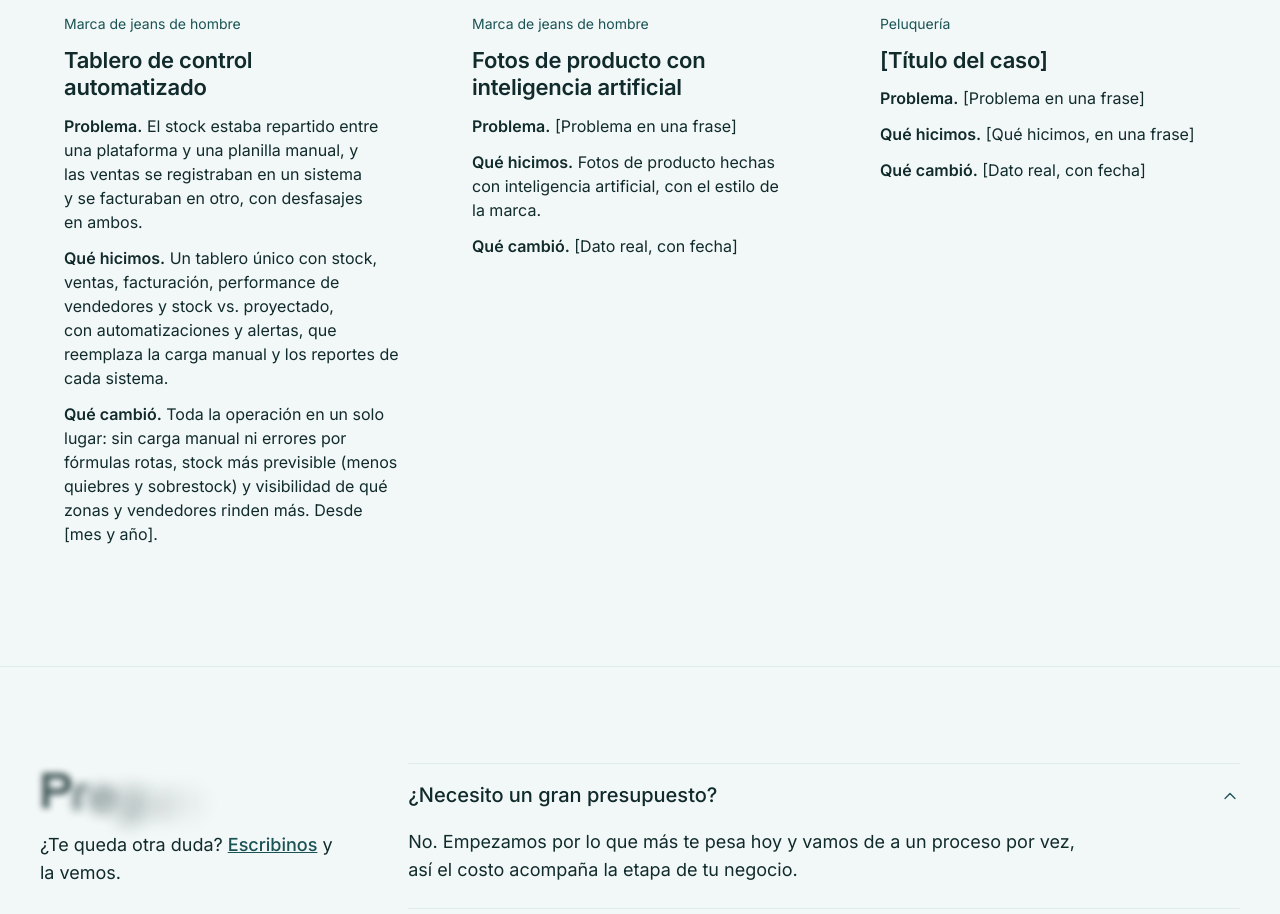
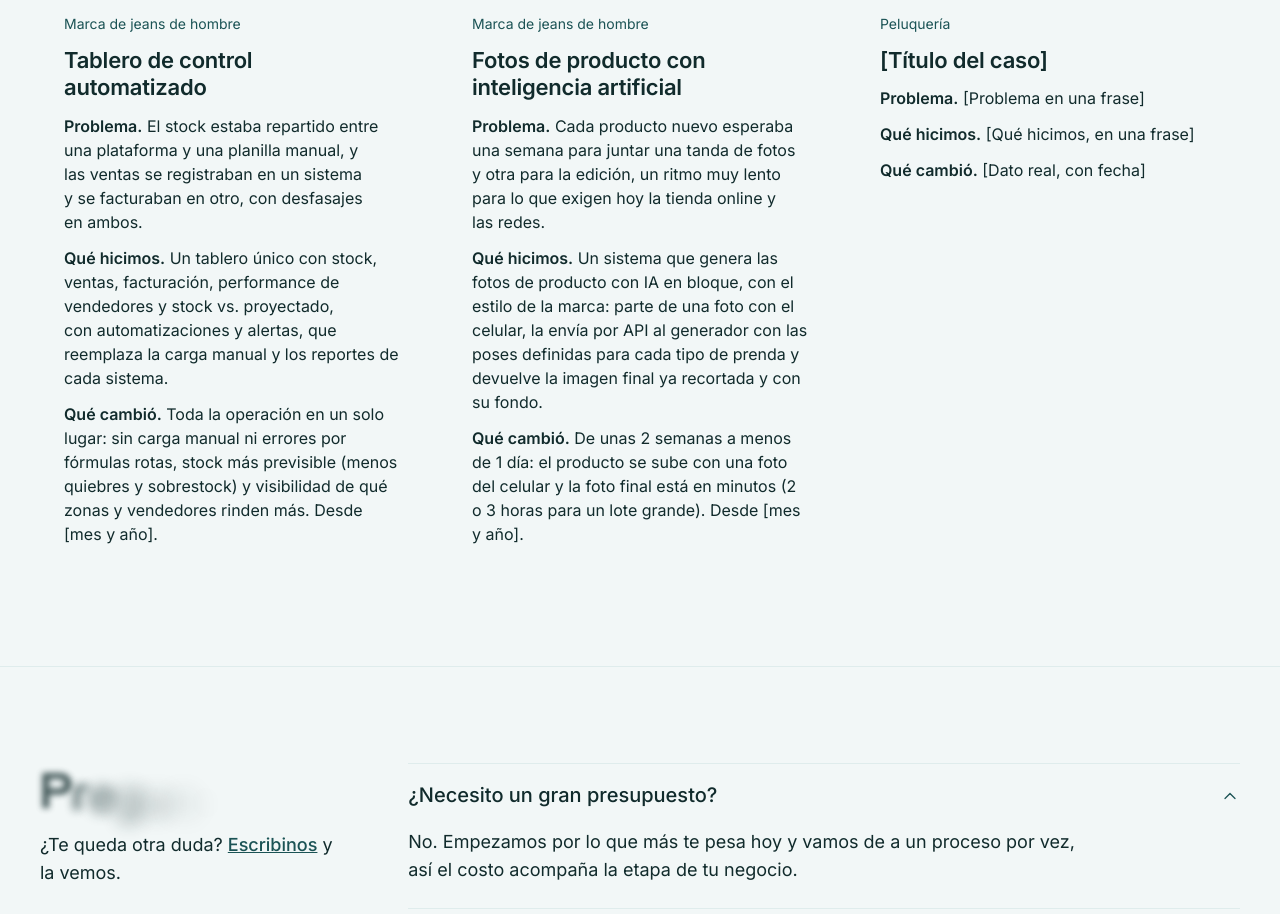
Before and after one commit to rpereyra-gm/GrowMind-web, a plain HTML site: page index.html in a window 1280 px wide. Shown: the part 7615-8529 px from the top of the page. Drawn offline with Linux system fonts and the light colour scheme.

Commit message:
Trabajo: caso 2 (Fotos de producto con inteligencia artificial) con el texto real
Co-Authored-By: Claude Sonnet 5.5 <noreply@anthropic.com>

```diff
--- a/index.html
+++ b/index.html
@@ -262,9 +262,9 @@
         <div class="case-body">
           <span class="case-client">Marca de jeans de hombre</span>
           <h3>Fotos de producto con inteligencia artificial</h3>
-          <p><strong>Problema.</strong> [Problema en una frase]</p>
-          <p><strong>Qué hicimos.</strong> Fotos de producto hechas con inteligencia artificial, con el estilo de la marca.</p>
-          <p><strong>Qué cambió.</strong> [Dato real, con fecha]</p>
+          <p><strong>Problema.</strong> Cada producto nuevo esperaba una semana para juntar una tanda de fotos y otra para la edición, un ritmo muy lento para lo que exigen hoy la tienda online y las redes.</p>
+          <p><strong>Qué hicimos.</strong> Un sistema que genera las fotos de producto con IA en bloque, con el estilo de la marca: parte de una foto con el celular, la envía por API al generador con las poses definidas para cada tipo de prenda y devuelve la imagen final ya recortada y con su fondo.</p>
+          <p><strong>Qué cambió.</strong> De unas 2 semanas a menos de 1 día: el producto se sube con una foto del celular y la foto final está en minutos (2 o 3 horas para un lote grande). Desde [mes y año].</p>
         </div>
       </article>
       <article class="card case">
```
